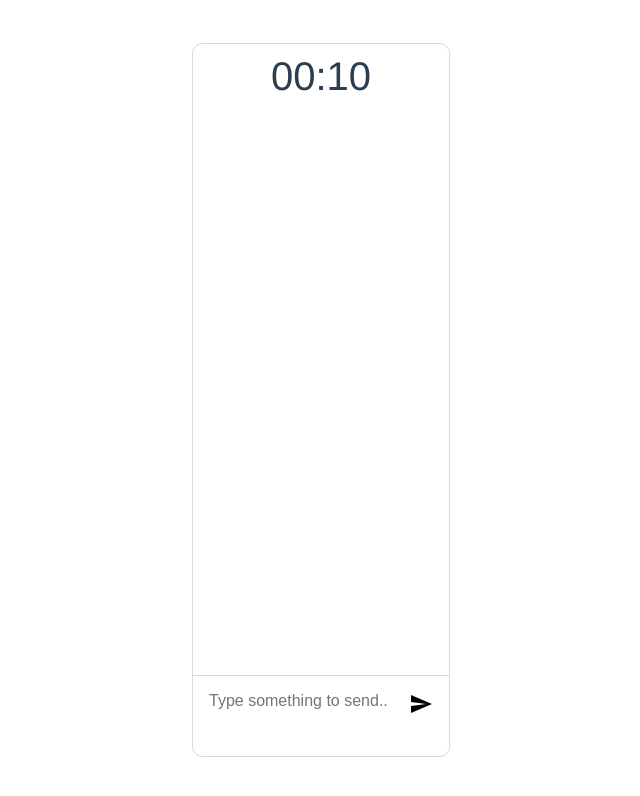
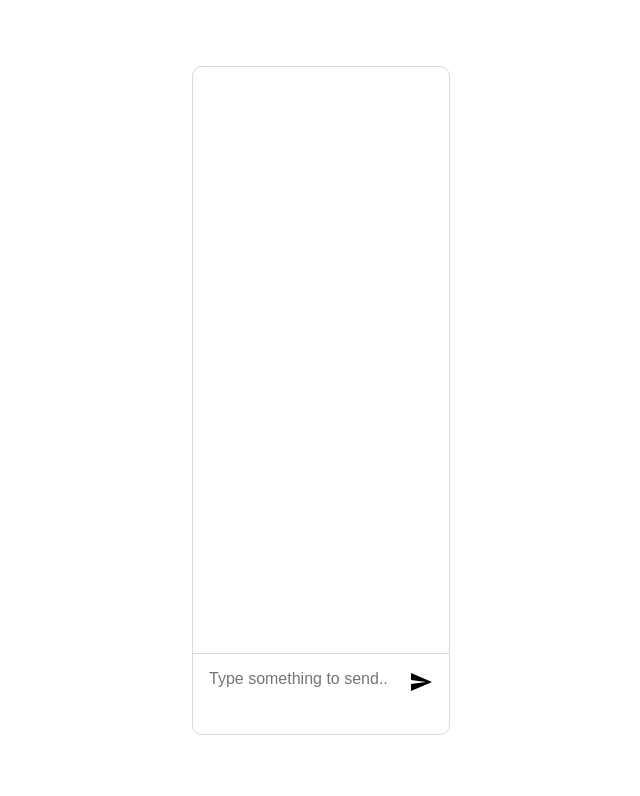
Before and after one commit to mclintprojects/twohalves, a Vue app: page /chat in a window 1280 px wide. Shown: the top 796 px of the page, without its empty margins (319-959 px from the left). Built offline with nearby package versions, Linux system fonts and the light colour scheme; a web font is replaced by a local one; what vue-socket.io would draw is missing.

Commit message:
finished chat page

```diff
--- a/src/views/Chat.vue
+++ b/src/views/Chat.vue
@@ -1,7 +1,7 @@
 <template>
     <div class="app">
         <div id="chat-container" v-if="!isLoading">
-            <p id="countdown-text" :style="{oneMinToGo}">{{timeRemaining}}</p>
+            <p id="countdown-text" :class="{'one-min-to-go': oneMinToGo}">{{timeRemaining}}</p>
             <div id="messages-container">
                 <div v-for="(msg, index) in messages" :key="index" class="chat-bubble" :class="{incoming: !isOutgoing(msg.senderId), outgoing: isOutgoing(msg.senderId)}">
                     <p>{{msg.content}}</p>
@@ -20,14 +20,13 @@
 
 <script>
 import randomstr from 'random-string';
-import { setTimeout } from 'timers';
-const MAX_DATE_MINS = 10;
+import { setTimeout, clearInterval } from 'timers';
 
 export default {
 	data() {
 		return {
 			isLoading: false,
-			timeSecs: MAX_DATE_MINS,
+			timeSecs: 0,
 			messages: [],
 			message: '',
 			timer: null,
@@ -56,9 +55,7 @@ export default {
 			return this.$store.getters.identifier;
 		},
 		oneMinToGo() {
-			if (this.timeSecs <= 60) return 'color: tomato';
-
-			return '';
+			return this.timeSecs <= 60;
 		}
 	},
 	sockets: {
@@ -76,7 +73,10 @@ export default {
 	methods: {
 		initializeChat() {
 			this.$socket.on(this.chatId, this.readIncomingMessage);
+			this.timeSecs = 30;
 			this.timer = setInterval(this.updateTime, 1000);
+			this.messages = [];
+			this.message = '';
 		},
 		readIncomingMessage(data) {
 			if (this.id != data.senderId) {
@@ -89,8 +89,11 @@ export default {
 			}
 		},
 		updateTime() {
-			this.timeSecs = this.timeSecs - 1;
-			if (this.timeSecs <= 0) this.findNextDate();
+			if (this.timeSecs <= 0) {
+				this.isLoading = true;
+				window.clearInterval(this.timer);
+				this.findNextDate();
+			} else this.timeSecs = this.timeSecs - 1;
 		},
 		sendMessage() {
 			if (this.message.length > 0) {
@@ -113,21 +116,9 @@ export default {
 			return false;
 		},
 		findNextDate() {
-			this.isLoading = true;
-			this.messages = [];
-			this.message = '';
-			this.timeSecs = 10 * 60;
-
-			this.$socket.emit('half_is_going_on_next_date');
-
-			setTimeout(
-				function() {
-					const id = randomstr({ length: 10 });
-					this.$store.dispatch('setIdentifier', id);
-					this.$socket.emit('finding_other_half', { identifier: id });
-				}.bind(this),
-				4000
-			);
+			const id = randomstr({ length: 10 });
+			this.$store.dispatch('setIdentifier', id);
+			this.$socket.emit('half_is_going_on_next_date', { identifier: id });
 		}
 	},
 	created() {
@@ -159,7 +150,7 @@ export default {
 		margin-bottom: 16px;
 		background: white;
 		padding: 16px;
-		overflow-y: wrap;
+		overflow-y: scroll;
 	}
 
 	#input-container {
@@ -195,20 +186,8 @@ export default {
 	}
 }
 
-#yay-or-nay {
-	position: absolute;
-	background: #ff5a5a;
-	border-radius: 10px;
-	padding: 16px;
-	text-align: center;
-
-	#choice-container {
-		display: flex;
-		width: 60%;
-		margin: auto;
-		justify-content: space-between;
-		margin-top: 24px;
-	}
+.one-min-to-go {
+	color: rgb(255, 71, 80);
 }
 
 .chat-bubble {
```
